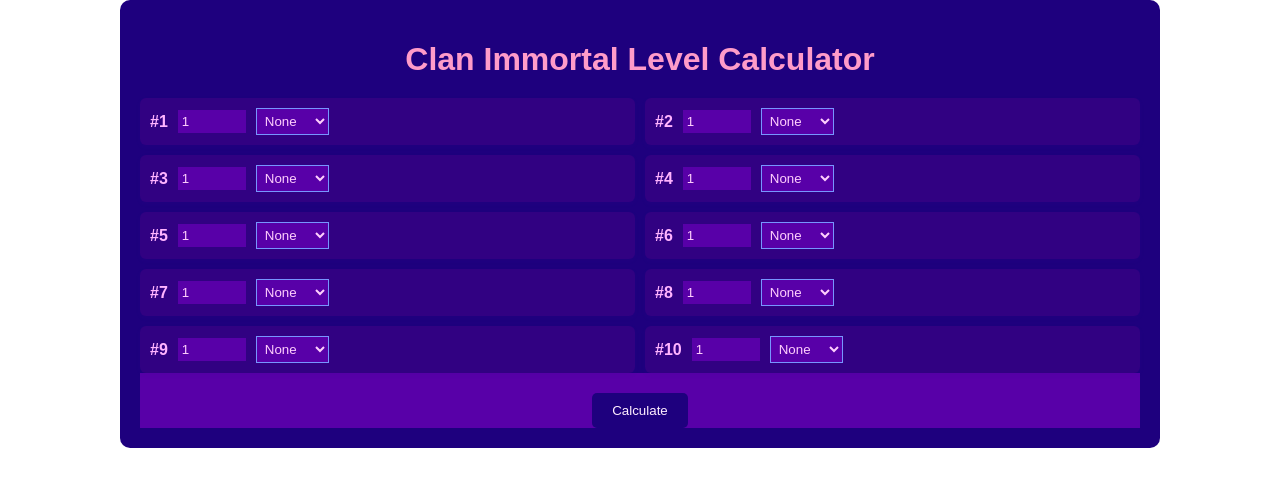
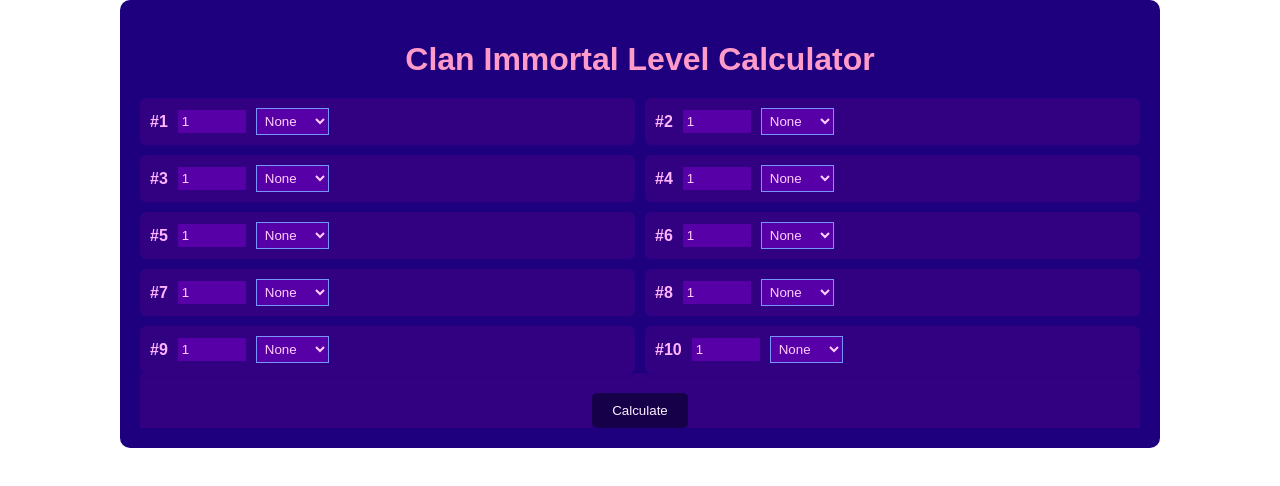
Before and after one commit to Mesa-bot/clan-calc, a React (Create React App) app: page / in a window 1280 px wide. Shown: the top 486 px of the page. Built offline with nearby package versions, Linux system fonts and the light colour scheme.

Commit message:
colour updates

```diff
--- a/src/App.tsx
+++ b/src/App.tsx
@@ -123,10 +123,10 @@ export default function ClanCalculator() {
         ))}
       </div>
 
-      <div style={{ textAlign: 'center', backgroundColor: '#5800a8', color: '#ffcefd', borderColor: '7795ff' }}>
+      <div style={{ textAlign: 'center', backgroundColor: '#310182', color: '#ffcefd', borderColor: '7795ff' }}>
         <button
           onClick={handleCalculate}
-          style={{ marginTop: '20px', padding: '10px 20px', backgroundColor: '#1e007e', color: '#fef', border: 'none', borderRadius: '5px', cursor: 'pointer' }}
+          style={{ marginTop: '20px', padding: '10px 20px', backgroundColor: '#16004a', color: '#fef', border: 'none', borderRadius: '5px', cursor: 'pointer' }}
         >
           Calculate
         </button>
```
